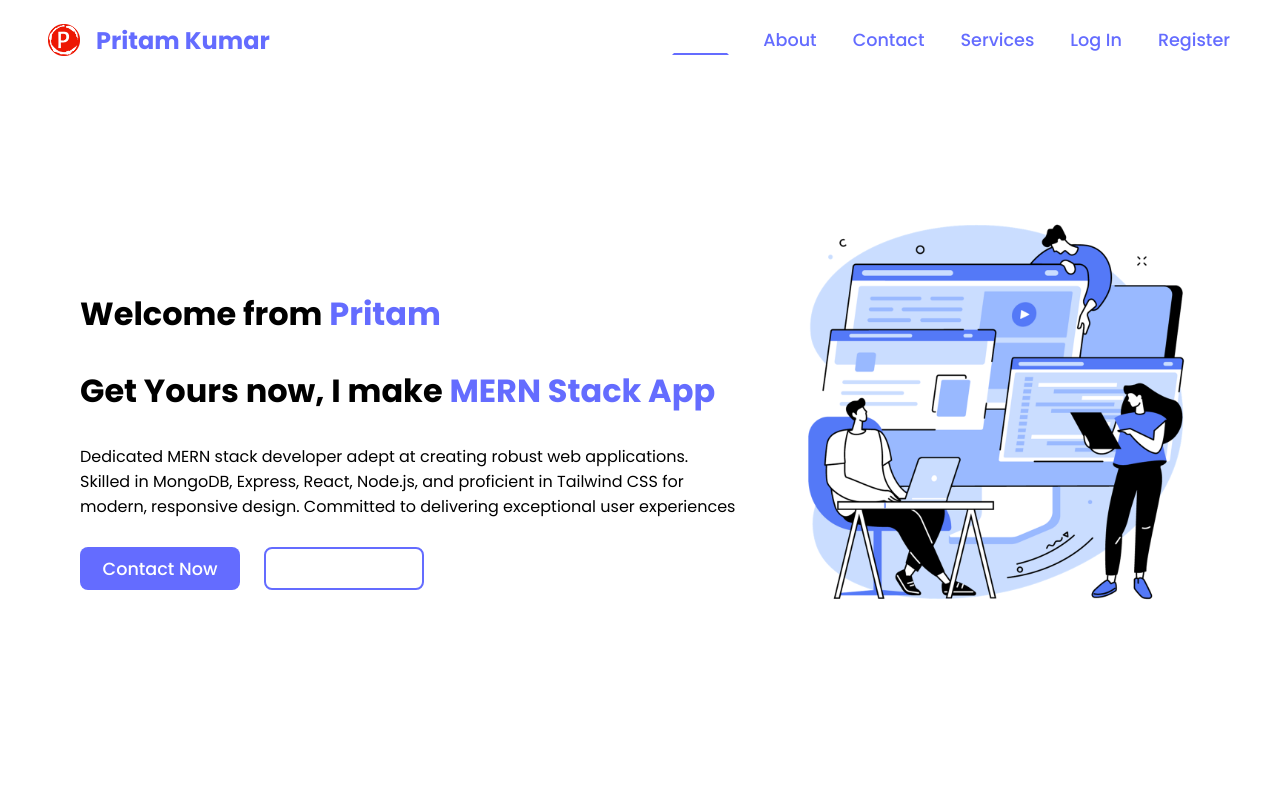
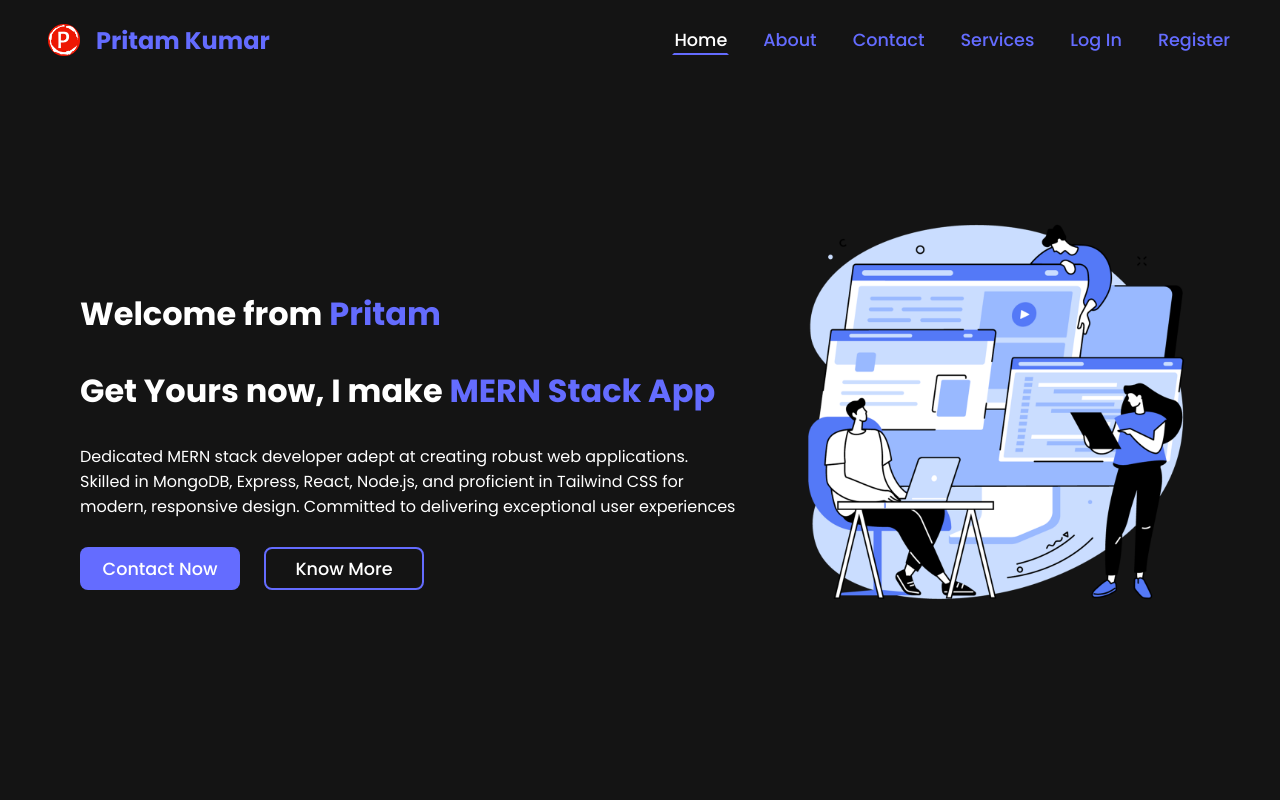
Before and after one commit to kumarpritam1468/MERN-portfolio, a React (Vite) app in the folder client/: page / in a window 1280 px wide. Shown: the top 800 px of the page. Built offline with nearby package versions, Linux system fonts and the light colour scheme; no server answers.

Commit message:
bg fixes

```diff
--- a/client/src/App.css
+++ b/client/src/App.css
@@ -3,9 +3,9 @@
   margin: 0;
   box-sizing: border-box;
   font-family: "Poppins", sans-serif;
-  /* background: #252525; */
-  color-scheme: light dark;
-  /* color: white; */
+  background: #141414;
+  /* color-scheme: light dark; */
+  color: white;
 }
 
 :root {
```
